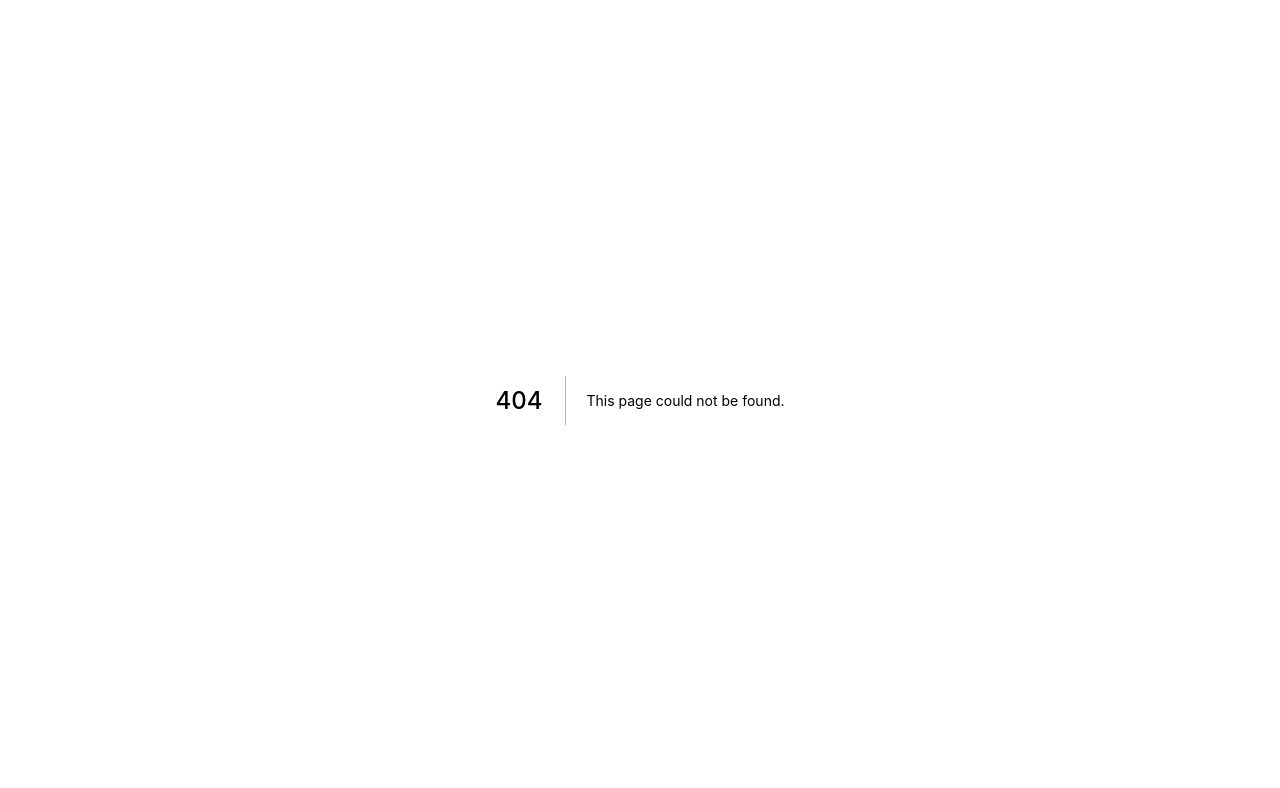
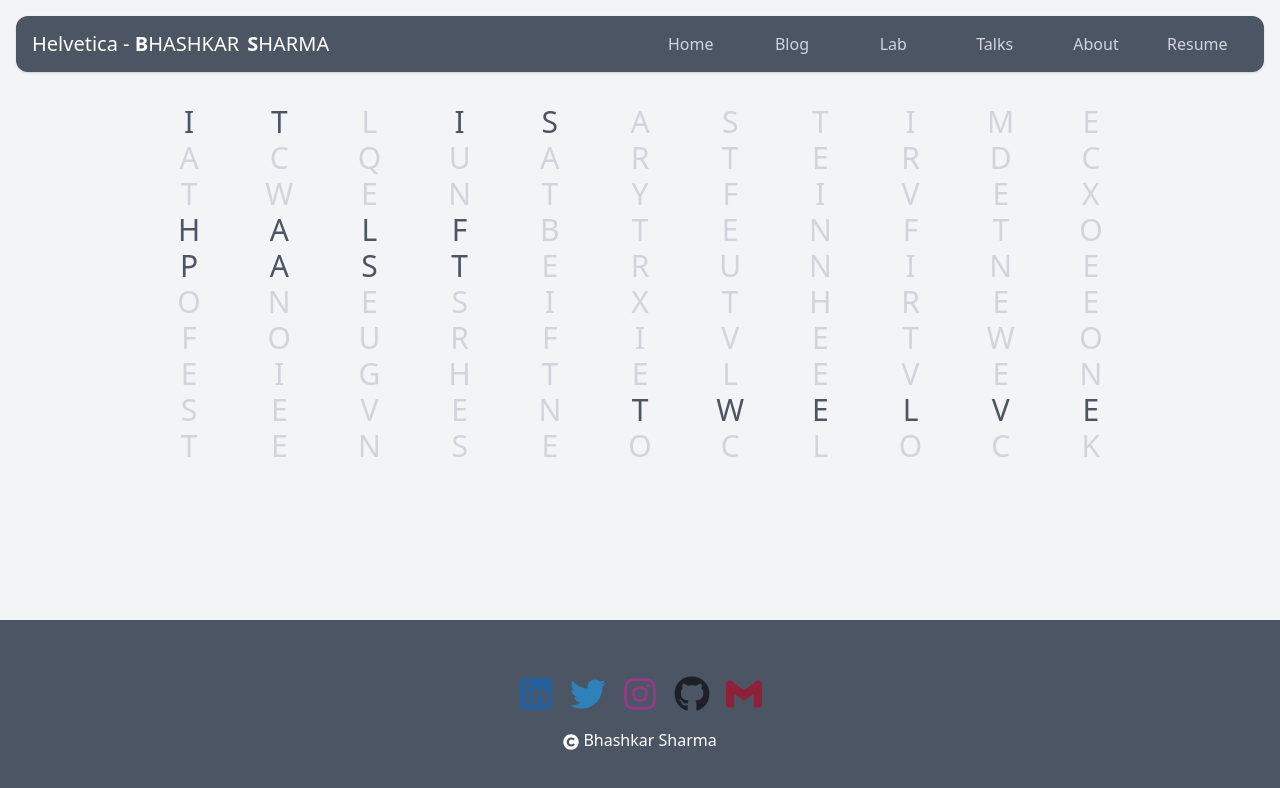
Before and after one commit to bhashkarsharma/my-site-9-next, a Next.js app: page /lab/helvetica in a window 1280 px wide. Before the commit this address had no page. Shown: the top 788 px of the page. Built offline with nearby package versions, Linux system fonts and the light colour scheme; what @tailwindcss/typography, tailwind-hamburgers would draw is missing.

Commit message:
Added LabHelvetica

```diff
--- a/components/Logo.tsx
+++ b/components/Logo.tsx
@@ -1,9 +1,7 @@
 import classnames from 'classnames';
-import React, { useState } from 'react';
-import { useInterval } from 'hooks/time';
-import jumble from '../util/string';
+import { useJumbleEffect } from 'hooks/string';
+import React from 'react';
 import { ComponentProps } from '../types/react';
-import { useJumbleEffect } from 'hooks/string';
 
 interface LogoProps extends ComponentProps {
     title?: string;
--- a/components/lab/Block/index.tsx
+++ b/components/lab/Block/index.tsx
@@ -1,8 +1,7 @@
 import classnames from 'classnames';
+import { useEffect, useRef, useState } from 'react';
+import { USABLE_COLORS } from 'util/tailwind';
 import styles from './index.module.scss';
-
-import { TAILWIND_COLORS, EXCLUDED_COLORS } from 'util/tailwind';
-import { useEffect, useRef, useState } from 'react';
 
 interface BlockCSS extends React.CSSProperties {
     '--block-width': string;
@@ -31,11 +30,7 @@ const LabBlock: React.FC<LabBlockProps> = ({ size, colorLevel }) => {
     }, [size]);
 
     useEffect(() => {
-        setBlockColors(
-            TAILWIND_COLORS.filter((c) => !EXCLUDED_COLORS.includes(c)).map(
-                (i) => `bg-${i}-${colorLevel}`
-            )
-        );
+        setBlockColors(USABLE_COLORS.map((i) => `bg-${i}-${colorLevel}`));
     }, [colorLevel]);
 
     const handleMouseDown = () => (isMouseCaptured.current = true);
@@ -80,6 +75,4 @@ const LabBlock: React.FC<LabBlockProps> = ({ size, colorLevel }) => {
     );
 };
 
-// rotation possible with swipe/drag
-
 export default LabBlock;
--- /dev/null
+++ b/components/lab/Helvetica/index.tsx
@@ -0,0 +1,127 @@
+import classnames from 'classnames';
+import { useInterval } from 'hooks/time';
+import { useState } from 'react';
+
+const ARRANGEMENT = [
+    'ITLISASTIME',
+    'ACQUARTERDC',
+    'TWENTYFIVEX',
+    'HALFBTENFTO',
+    'PASTERUNINE',
+    'ONESIXTHREE',
+    'FOURFIVETWO',
+    'EIGHTELEVEN',
+    'SEVENTWELVE',
+    'TENSEOCLOCK'
+];
+const NUM_LABELS = [
+    'ZERO',
+    'ONE',
+    'TWO',
+    'THREE',
+    'FOUR',
+    'FIVE',
+    'SIX',
+    'SEVEN',
+    'EIGHT',
+    'NINE',
+    'TEN',
+    'ELEVEN',
+    'TWELVE'
+];
+const MINUTE_LABELS = ['', 'FIVE', 'TEN', 'QUARTER', 'TWENTY', 'TWENTYFIVE', 'HALF'];
+const TIME_PREFIX = ['IT', 'IS'];
+const TO = 'TO';
+const PAST = 'PAST';
+const PRECISE = 'OCLOCK';
+const MAX_HOURS = 12;
+const MAX_MINS = 60;
+const ROUND_MINS = 5;
+
+const getUsableHours = (hours: number): number => {
+    return hours % MAX_HOURS || hours || MAX_HOURS;
+};
+
+const getTimeArrayForDate = (date: Date): string[] => {
+    const timeArray = TIME_PREFIX.slice();
+    let hours = getUsableHours(date.getHours());
+    const minutes = date.getMinutes();
+    const roundedMins = Math.floor(minutes / ROUND_MINS) * ROUND_MINS;
+
+    for (let i = 0; i < MINUTE_LABELS.length; i++) {
+        const vagueMinutes = i * ROUND_MINS;
+        if (vagueMinutes === roundedMins || MAX_MINS - vagueMinutes === roundedMins) {
+            timeArray.push(MINUTE_LABELS[i]);
+            break;
+        }
+    }
+
+    if (roundedMins > 0) {
+        if (roundedMins > MAX_MINS / 2) {
+            timeArray.push(TO);
+            hours = getUsableHours(++hours);
+        } else {
+            timeArray.push(PAST);
+        }
+    }
+
+    timeArray.push(NUM_LABELS[hours]);
+
+    if (roundedMins === 0) {
+        timeArray.push(PRECISE);
+    }
+
+    return timeArray.filter((i) => i !== '');
+};
+
+const getBlinkState = (timeArray: string[]): boolean[][] => {
+    const blinkState = ARRANGEMENT.map((i) => Array.from(i).map(() => false));
+    let startX = 0;
+    let startY = 0;
+    timeArray.forEach((word) => {
+        for (let i = startX; i < ARRANGEMENT.length; i++) {
+            if (!ARRANGEMENT[i].substring(startY).includes(word)) {
+                i++;
+            }
+            const idx = ARRANGEMENT[i].indexOf(word);
+            if (idx !== -1) {
+                blinkState[i].splice(idx, word.length, ...Array(word.length).fill(true));
+                startX = i;
+                startY = idx + word.length;
+                break;
+            }
+            startY = 0;
+        }
+    });
+    return blinkState;
+};
+
+const LabHelvetica = () => {
+    const [blinkState, setBlinkState] = useState<boolean[][]>(
+        ARRANGEMENT.map((i) => Array.from(i).map((_) => false))
+    );
+
+    useInterval(() => {
+        setBlinkState(getBlinkState(getTimeArrayForDate(new Date())));
+    }, 5000);
+
+    return (
+        <div className="font-sans text-3xl grid text-center sm:px-32">
+            {ARRANGEMENT.map((row, rowKey) => (
+                <div className="grid grid-cols-11" key={rowKey}>
+                    {Array.from(row).map((letter, letterKey) => (
+                        <div
+                            className={classnames(
+                                blinkState[rowKey][letterKey] ? 'text-gray-600' : 'text-gray-300'
+                            )}
+                            key={letterKey}>
+                            {letter}
+                        </div>
+                    ))}
+                </div>
+            ))}
+        </div>
+    );
+};
+
+export default LabHelvetica;
--- /dev/null
+++ b/pages/lab/helvetica.tsx
@@ -0,0 +1,26 @@
+import Header from 'components/Header';
+import Footer from 'components/Footer';
+import Container from 'components/Container';
+import Background from 'components/Background';
+
+import PageHead from 'components/PageHead';
+import LabHelvetica from 'components/lab/Helvetica';
+
+const Helvetica: React.FC = () => {
+    return (
+        <div>
+            <PageHead title="Helvetica" />
+
+            <Background className="" />
+            <div className="h-screen relative flex flex-col justify-between">
+                <Header title="Helvetica" />
+                <Container className="">
+                    <LabHelvetica />
+                </Container>
+                <Footer />
+            </div>
+        </div>
+    );
+};
+
+export default Helvetica;
--- a/util/tailwind.ts
+++ b/util/tailwind.ts
@@ -4,3 +4,5 @@ import tailwindConfig from '../tailwind.config';
 export const TAILWIND_COLORS = Object.keys(resolveConfig(tailwindConfig).theme.colors);
 
 export const EXCLUDED_COLORS = ['current', 'black', 'white', 'transparent'];
+
+export const USABLE_COLORS = TAILWIND_COLORS.filter((c) => !EXCLUDED_COLORS.includes(c));
```
